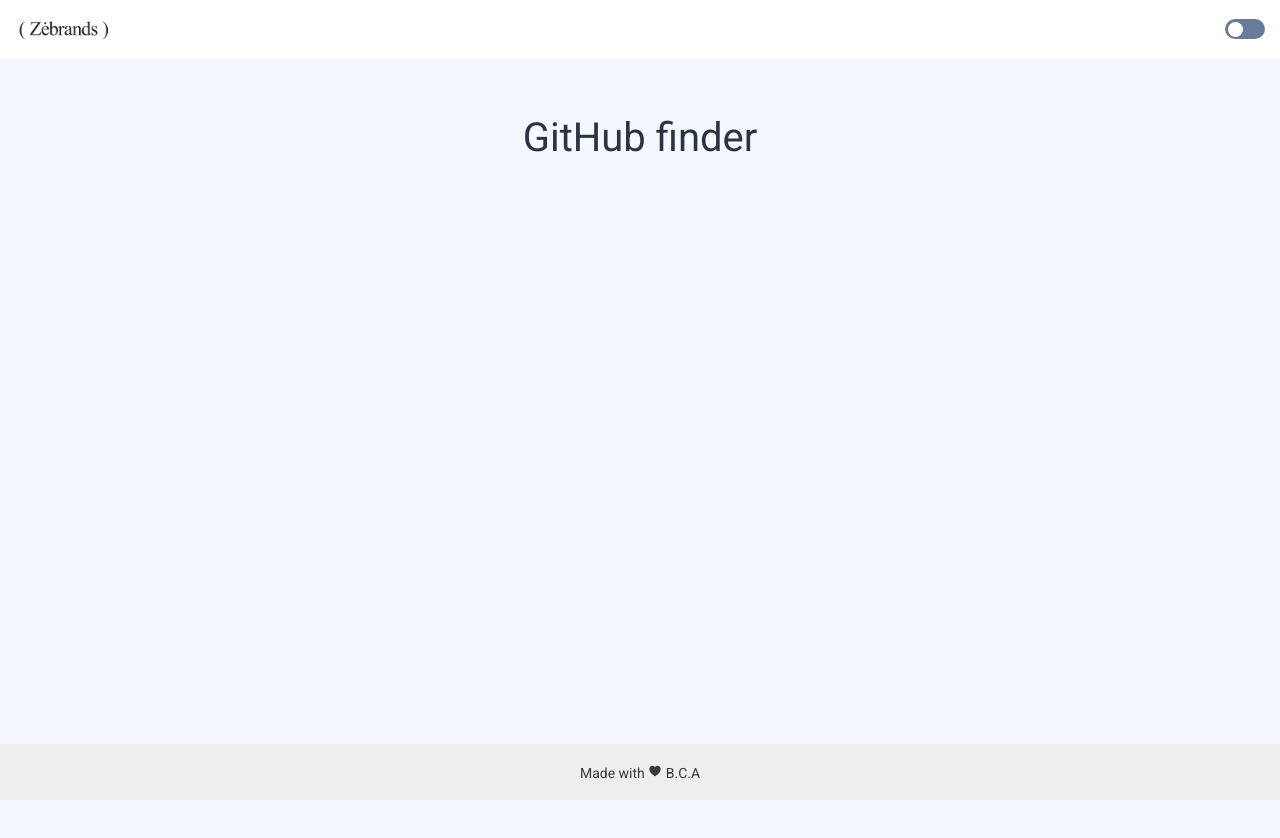
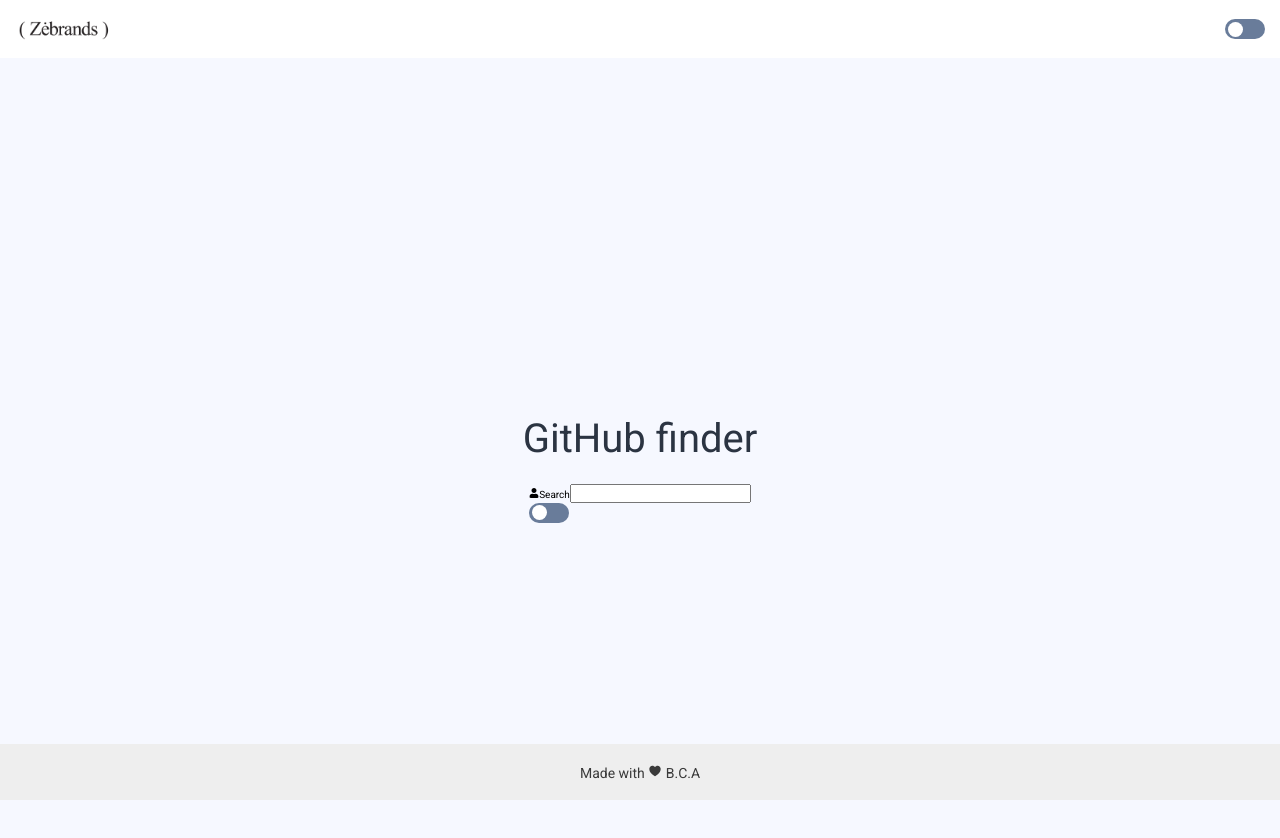
Before and after one commit to mbcorvalan/zebrands, a React (Vite) app: page / in a window 1280 px wide. Shown: the top 838 px of the page. Built offline with nearby package versions, Linux system fonts and the light colour scheme.

Commit message:
toggle logic added

```diff
--- /dev/null
+++ b/src/components/FormSearch.tsx
@@ -0,0 +1,20 @@
+import { FaUser } from "react-icons/fa";
+import Toggle from './Toggle';
+import { toggleSearchTerm } from '../redux/reducers/searchTermReducer';
+import { RootState } from '../redux/store/store';
+
+export default function FormSearch() {
+  return (
+    <form>
+      <FaUser />
+      <label>Search</label>
+      <input></input>
+      <Toggle
+        selector={(state: RootState) => state.search.searchTerm}
+        toggleAction={toggleSearchTerm}
+        checkedValue="repository"
+        name="searchTerm"
+      />
+    </form>
+  );
+}
--- a/src/components/Navbar.tsx
+++ b/src/components/Navbar.tsx
@@ -1,4 +1,6 @@
 import Toggle from './Toggle';
+import { toggleTheme } from '../redux/reducers/themeReducer';
+import { RootState } from '../redux/store/store';
 import image127w from '../assets/WEB-ZEB-05-1-127x36.png';
 import image300w from '../assets/WEB-ZEB-05-1-300x85.png';
 import image768w from '../assets/WEB-ZEB-05-1-768x218.png';
@@ -26,7 +28,12 @@
       `}
         sizes="(max-width: 1024px) 100vw, 1024px"
       />
-      <Toggle />
+      <Toggle
+        selector={(state: RootState) => state.theme.theme}
+        toggleAction={toggleTheme}
+        checkedValue="dark"
+        name="theme"
+      />
     </nav>
   );
 }
--- /dev/null
+++ b/src/components/SearchBy.tsx
@@ -0,0 +1,5 @@
+export default function SearchBy() {
+  return (
+    <h2>Esto</h2>
+  );
+}
--- a/src/components/Toggle.tsx
+++ b/src/components/Toggle.tsx
@@ -1,21 +1,34 @@
+import React from 'react';
 import { useSelector, useDispatch } from 'react-redux';
 import { RootState } from '../redux/store/store';
-import { toggleTheme } from "../redux/reducers/themeReducer";
 
-export default function Toggle() {
+interface ToggleProps {
+  selector: (state: RootState) => string;
+  toggleAction: () => { type: string; };
+  checkedValue: string;
+  name: string;
+}
 
-    const theme = useSelector((state: RootState) => state.theme.theme);
+const Toggle: React.FC<ToggleProps> = ({ selector, toggleAction, checkedValue, name }) => {
+  const value = useSelector(selector);
   const dispatch = useDispatch();
+
   return (
     <form className="toggle">
       <fieldset>
         <legend className="toggle__label sr-only"></legend>
         <label className="toggle__switch">
-                    <input checked={theme === 'dark'}
-                        onChange={() => dispatch(toggleTheme())} type="checkbox" name="dark" />
+          <input
+            checked={value === checkedValue}
+            onChange={() => dispatch(toggleAction())}
+            type="checkbox"
+            name={name}
+          />
           <span className="toggle__slider"></span>
         </label>
       </fieldset>
     </form>
   );
-}
+};
+
+export default Toggle;
--- a/src/pages/home.tsx
+++ b/src/pages/home.tsx
@@ -1,5 +1,6 @@
 import MainLayout from "../components/MainLayout";
 import PageTitle from "../components/PageTitle";
+import FormSearch from "../components/FormSearch";
 import { HEADER_TITLE } from "../constants/text";
 
 export default function Home() {
@@ -7,6 +8,7 @@
         <MainLayout>
             <div className="home__wrapper">
                 <PageTitle title_text={HEADER_TITLE} />
+                <FormSearch />
             </div>
         </MainLayout>
     );
--- /dev/null
+++ b/src/redux/reducers/searchTermReducer.tsx
@@ -0,0 +1,27 @@
+import { createSlice, PayloadAction } from '@reduxjs/toolkit';
+
+type SearchTerm = 'user' | 'repository';
+
+interface SearchState {
+  searchTerm: SearchTerm;
+}
+
+const initialState: SearchState = {
+  searchTerm: 'user',
+};
+
+const searchSlice = createSlice({
+  name: 'searchTerm',
+  initialState,
+  reducers: {
+    toggleSearchTerm: (state) => {
+      state.searchTerm = state.searchTerm === 'user' ? 'repository' : 'user';
+    },
+    setSearchTerm: (state, action: PayloadAction<SearchTerm>) => {
+      state.searchTerm = action.payload;
+    },
+  },
+});
+
+export const { toggleSearchTerm, setSearchTerm } = searchSlice.actions;
+export default searchSlice.reducer;
--- a/src/redux/store/store.tsx
+++ b/src/redux/store/store.tsx
@@ -1,10 +1,12 @@
 import { configureStore } from '@reduxjs/toolkit';
 import themeReducer from '../reducers/themeReducer';
+import searchReducer from '../reducers/searchTermReducer';
 
 
 const store = configureStore({
   reducer: {
     theme: themeReducer,
+    search: searchReducer,
   },
 });
 
--- a/src/router/AppRouter.tsx
+++ b/src/router/AppRouter.tsx
@@ -3,9 +3,6 @@
 import NotFound from '../pages/notFound';
 import Navbar from "../components/Navbar";
 import Footer from "../components/Footer";
-
-
-
 
 /**
  * Application router component that defines the route structure.
--- a/src/styles/components/_mainTitle.scss
+++ b/src/styles/components/_mainTitle.scss
@@ -2,15 +2,10 @@
   font-size: 2rem;
   text-align: center;
   color: var(--main-title-color);
-  padding: 2rem;
+  padding: 2.5rem;
 
   @include md {
     font-size: 4rem;
-    padding: 4rem;
-  }
-
-  @include lg {
-    padding: 6rem;
   }
 
 }
--- a/src/styles/pages/_home.scss
+++ b/src/styles/pages/_home.scss
@@ -2,7 +2,18 @@
   &__wrapper {
     background-color: var(--background-color);
     display: flex;
+    justify-content: center;
+    align-items: center;
     flex-direction: column;
     min-height: 100vh;
+    padding: 1rem;
+
+    @include md {
+      padding: 4rem;
+    }
+
+    @include lg {
+      padding: 6rem;
+    }
   }
 }
```
Lines whose indentation alone changed are shown as unchanged.
